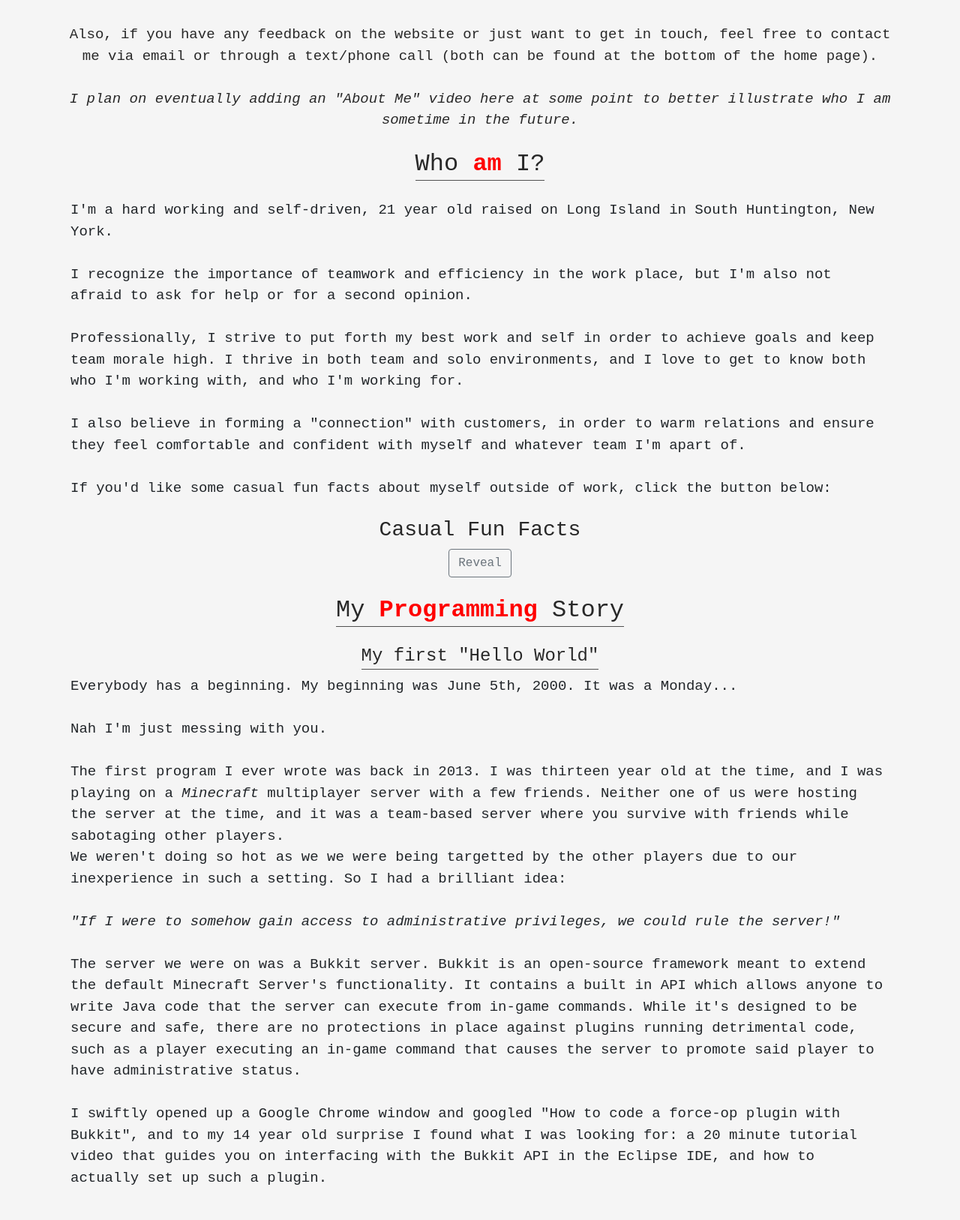
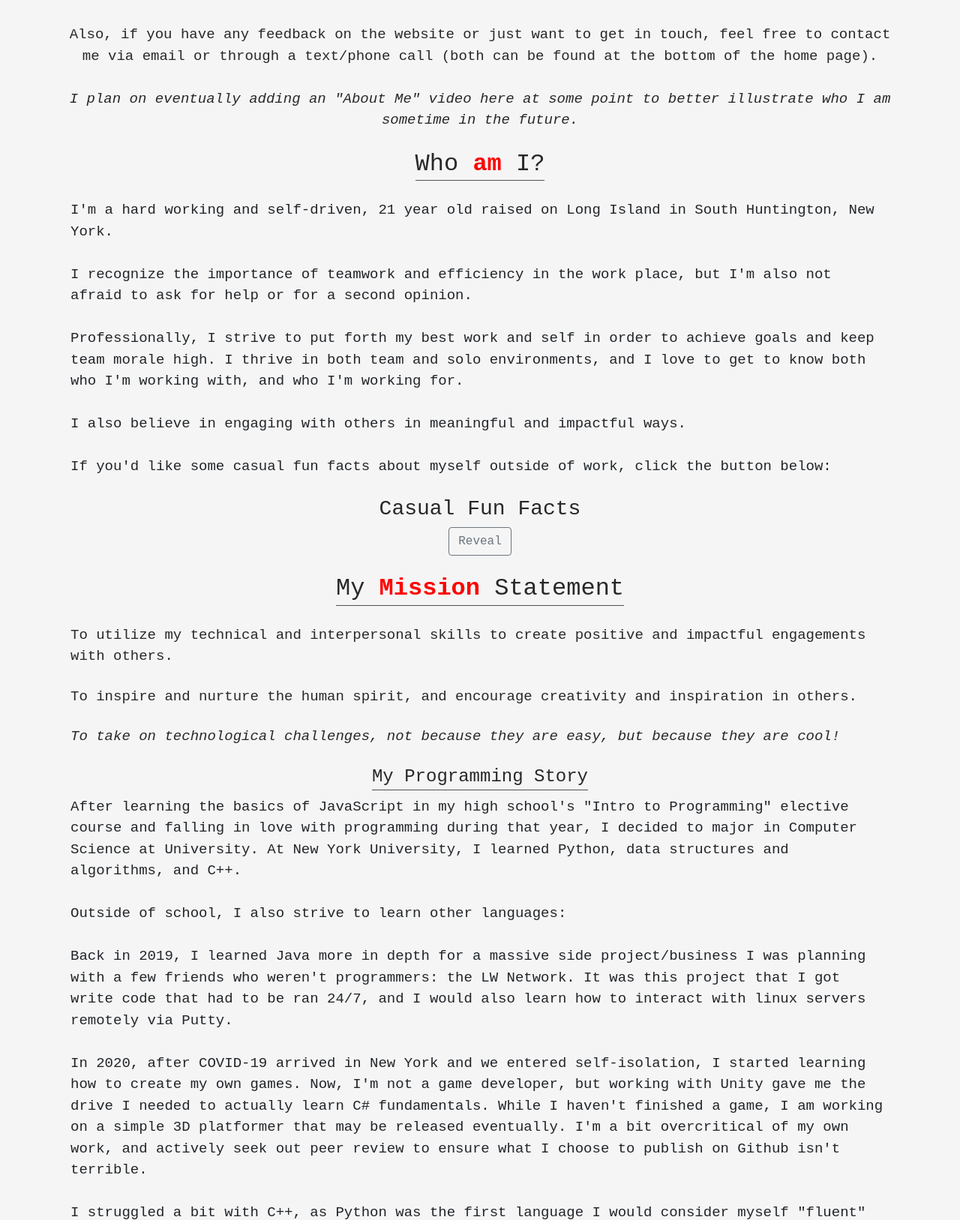
Before and after one commit to dbentler/personalwebsite, a Flask app: page /about in a window 1280 px wide. Shown: the part 323-1950 px from the top of the page at 75% size. Run offline with Flask 2, Linux system fonts and the light colour scheme; some libraries are stand-ins or nearby versions.

Commit message:
Update about.html

```diff
--- a/main.py
+++ b/main.py
@@ -17,7 +17,8 @@ def page_not_found(e):
 # This process is than repeated .
 @app.route("/about")
 def about():
-    return render_template("about.html")
+    content = renderMarkdown("markdown/about.md")
+    return render_template("about.html", text=content)
 
 @app.route("/projects")
 def projects():
--- /dev/null
+++ b/markdown/about.md
@@ -0,0 +1,5 @@
+To utilize my technical and interpersonal skills to create positive and impactful engagements with others.
+
+To inspire and nurture the human spirit, and encourage creativity and inspiration in others.
+
+*To take on technological challenges, not because they are easy, but because they are cool!*
--- a/static/css/template.css
+++ b/static/css/template.css
@@ -23,6 +23,7 @@
 .fixed{
     position: fixed;
 }
+
 .edgeToedge{
     padding: 0px;
     margin: 0px;
@@ -84,13 +85,6 @@ h2 {
 
 #more{
     display: none;
-}
-
-#myVideo {
-    width: 100%;
-    height: 600px;
-    object-fit: cover;
-    z-index: -100;
 }
 
 .markdown {
--- a/templates/about.html
+++ b/templates/about.html
@@ -17,7 +17,7 @@
         </div>
         <!--About Me Text-->
         <div class="container center-text spacer-25px">
-            <p style="font-size: 19px;;">
+            <p style="font-size: 19px;">
                 Hey there! As you already (hopefully) know, my name is Darren Bentler. I'm a 21 year old ex-barista, and aspiring software engineer from South Huntington, New York. <br><br>
 
                 This "About Me" page is going to be more casual than professional, as it's meant to focus on who I am as a person. <br>
@@ -34,7 +34,7 @@
                 <span class="span-underline">Who <strong style="color: red;">am</strong> I?</span>
             </h2>
             <div class="container spacer-25px">
-                <p style="font-size: 19px;;">
+                <p style="font-size: 19px;">
                 I'm a hard working and self-driven, 21 year old raised on Long Island in South Huntington, New York. <br><br>
 
                 I recognize the importance of teamwork and efficiency in the work place, but I'm also not afraid to ask for help
@@ -43,8 +43,7 @@
                 Professionally, I strive to put forth my best work and self in order to achieve goals and keep team morale high. I thrive
                 in both team and solo environments, and I love to get to know both who I'm working with, and who I'm working for. <br><br>
 
-                I also believe in forming a "connection" with customers, in order to warm relations and ensure they feel comfortable and confident with
-                myself and whatever team I'm apart of. <br><br>
+                I also believe in engaging with others in meaningful and impactful ways.<br><br>
 
                 If you'd like some casual fun facts about myself outside of work, click the button below:
                 </p>
@@ -53,7 +52,7 @@
                     <!--Transcript will eventually go here-->
                     <div class="container">
                         <span id="more" class="spanP">
-                            <ul style="font-size: 19px;;">
+                            <ul style="font-size: 19px;">
                                 <li>My favorite color is <strong style="color: red;">red</strong>.</li>
                                 <li>I used to be a Barista. My favorite coffee blend is currently Starbuck Reserve's "Whiskey Barrel Aged Cold Brew".</li>
                                 <li>Despite getting into it late, I'm a big fan of the MCU. From the MCU, my favorite character is Tony Stark/Iron Man.</li>
@@ -63,7 +62,7 @@
                                 <img src="{{ url_for('static', filename='img/rockclimbing.jpeg')}}" style="width: auto; max-width: 310px; height: auto; max-height: 545px; position: relative;">
                                 <p style="font-size: 14px;"><i>Wow, look at me go. Little do you know it's actually a V1!</i></p>
                             </div>
-                            <ul style="font-size: 19px;;">
+                            <ul style="font-size: 19px;">
                                 <li>Despite being a Tony Stark/Iron Man fan, my favorite MCU movie is "Guardians of the Galaxy".</li>
                                 <li>I wanted to be an astronomer when I was little since space fascinated me so much back then. It still fascinates me today.</li>
                                 <li>I'm plagued with the "finding a new song and listening to it on repeat until you get sick of it" disease, which sucks because I wanted to put my favorite song here.</li>
@@ -73,7 +72,7 @@
                                 <img src="{{ url_for('static', filename='img/lucy.jpeg')}}" style="width: auto; max-width: 512px; height: auto; max-height: 384px; position: relative;">
                                 <p><i>Obligatory picture of Lucy.</i></p>
                             </div>
-                            <ul style="font-size: 19px;;">
+                            <ul style="font-size: 19px;">
                                 <li>When it comes to nerd stuff (well, besides the MCU), I'm a huge fan of the Halo universe.</li>
                                 <li>The first program I ever wrote was basically a backdoor to a Minecraft server.</li>
                                 <li>Friends would review me as: "A more tame Michael Reeves", "Like a stupid Tony Stark", and "I don't want to say anything for you to put up on your stupid website, Darren".</li>
@@ -82,7 +81,7 @@
                                     been doing it like that for so long I'm in to deep.
                                 </li>
                             </ul>
-                            <p style="font-size: 19px;;">
+                            <p style="font-size: 19px;">
                             And that's the end of that! Now, let's dive into some actual interesting content here.
                             </p>
                         </span>
@@ -96,61 +95,22 @@
         <!--Story Time-->
         <div class="container spacer-25px">
             <h2 class="center-text spacer-25px unbold">
-                <span class="span-underline">My <strong style="color: red;">Programming</strong> Story</span>
+                <span class="span-underline">My <strong style="color: red;">Mission</strong> Statement</span>
             </h2>
-            <!--The Backdoor Story/"My First 'Hello World'"-->
-            <div class="container spacer-25px">
-                <h4 class="center-text spacer-25px unbold">
-                    <span class="span-underline">My first "Hello World"</span>
-                </h4>
-                <p style="font-size: 19px;;">
-                Everybody has a beginning. My beginning was June 5th, 2000. It was a Monday...<br><br>
-                Nah I'm just messing with you. <br><br>
-
-                The first program I ever wrote was back in 2013. I was thirteen year old at the time, and I was playing on a <i>Minecraft</i> multiplayer server with a few friends.
-                Neither one of us were hosting the server at the time, and it was a team-based server where you survive with friends while sabotaging other players.<br>
-                We weren't doing so hot as we we were being targetted by the other players due to our inexperience in such a setting. So I had a brilliant idea: <br><br>
-                <i>"If I were to somehow gain access to administrative privileges, we could rule the server!"</i> <br><br>
-
-                The server we were on was a Bukkit server. Bukkit is an open-source framework meant to extend the default Minecraft Server's functionality. It contains a built in API
-                which allows anyone to write Java code that the server can execute from in-game commands. While it's designed to be secure and safe, there are no protections in place
-                against plugins running detrimental code, such as a player executing an in-game command that causes the server to promote said player to have administrative status. <br><br>
-
-                I swiftly opened up a Google Chrome window and googled "How to code a force-op plugin with Bukkit", and to my 14 year old surprise I found what I was looking for:
-                a 20 minute tutorial video that guides you on interfacing with the Bukkit API in the Eclipse IDE, and how to actually set up such a plugin.<br><br>
-                </p>
-                <div class="center-text">
-                    <img src="https://www.gettingsmart.com/wp-content/uploads/2017/06/Program-Code-Feature-Image.jpg">
-                    <p><i>Despite this being JavaScript, the code I wrote pretty much looked like this.</i></p>
-                </div>
-                <p style="font-size: 19px;">
-                I remember spending at least an hour following that guide, not knowing what I was doing or what anything meant. But I was determined to create this plugin, and I had
-                all of the freetime in the world since it was a weekend. <br><br>
-
-                I eventually got the program to compile, and through some social engineering I managed to get the server owner to install the plugin. I ran the custom command I wrote
-                that would give myself administrative privileges, and to me shock and surprise it worked. <br><br>
-
-                Looking back at it, 8 years later as a 21 year old. <strong style="color: red;">What I did was obviously very wrong. </strong>Instead of writing "System.out.print("Hello World")", my first program was a
-                a backdoor that granted me administrative powers. Thankfully, the only malicious act I did was just spawn in rare items and built ourselves a base beyond the server's set world border so we couldn't get
-                raided. <br><br>
-
-                The reason I share the story, despite it's origins as a 14 year old's "lust for power", is because it opened my eyes to what you could do with programming. While I felt like a "Hacker Man"
-                at the time, it was my first experience with building and deploying a piece of software with a real-world purpose and use case. It also taught me that anyone can program - you didn't have to be a
-                college student or child prodigy to understand how to code. <br><br>
-
-                <i>Also as if it isn't obvious: I never coded another backdoor like that ever again.</i>
-                </p>
+            <!--Markdown container for future changes-->
+            <div class="container spacer-25px markdown">
+                {{ text|markdown }}
             </div>
             <!--Modern Day-->
             <div class="container spacer-25px">
                 <h4 class="center-text unbold spacer-25px">
-                    <span class="span-underline">Modern Day Self</span>
+                    <span class="span-underline">My Programming Story</span>
                 </h4>
-                <p style="font-size: 19px;;">
+                <p style="font-size: 19px;">
                     After learning the basics of JavaScript in my high school's "Intro to Programming" elective course and falling in love with programming during that year,
                     I decided to major in Computer Science at University. At New York University, I learned Python, data structures and algorithms, and C++. <br><br>
 
-                    Outside of school, I also strove to learn other languages: <br><br>
+                    Outside of school, I also strive to learn other languages: <br><br>
 
                     Back in 2019, I learned Java more in depth for a massive side project/business I was planning
                     with a few friends who weren't programmers: the LW Network. It was this project that I got write code that had to be ran 24/7, and I would also learn
@@ -161,13 +121,13 @@
                     I'm a bit overcritical of my own work, and actively seek out peer review to ensure what I choose to publish on Github isn't terrible. <br><br>
 
                     I struggled a bit with C++, as Python was the first language I would consider myself "fluent" in. That being said, I've come to fall in love with C++ after working on a few
-                    side projects that forced me to stop thinking in terms of C++98 (which is essentially the course work at NYU Tandon). I'd consider my first proper program in C++ to be my attempt
+                    side projects. I'd consider my first proper program in C++ to be my attempt
                     at recreating the "Petals Around the Rose" game on my GitHub, which I haven't had time to go back and edit as I'm working on a Blockchain implementation based off of Free Code Academy's
                     Python Blockchain (which I transliterated into C++ and got it to work!). I plan on eventually branching that out into a small cryptocurrency to use amongst friends as a form of
                     "Monopoly Play Money". Y'know, to make Poker Nights a bit more intense. <br><br>
 
                     And finally, in 2021, I decided to start building a website with Flask in order to better understand HTMl5 and the Flask framework. Now this site is effectively static, but it'll eventually have
-                    some dynamic content as a sort of puzzle game inspired by Cicada-3301's puzzles. Currently, it's main purpose is an online resumé, a place to showcase my work, and a medium for people to recommend me
+                    some dynamic content as a sort of puzzle game inspired by Cicada-3301's puzzles. Currently, it's main purpose is an online résumé, a place to showcase my work, and a medium for people to recommend me
                     with.<br><br>
 
                     It also serves as a way for old friends to find my up-to-date information in the event they wish to reconnect for whatever reason - don't be afraid to reach out!
--- a/templates/home.html
+++ b/templates/home.html
@@ -21,7 +21,7 @@
                     <image src="{{ url_for('static', filename='img/profile_pic.png') }}" class="center">
                 </div>
                 <div class="center-text spacer-25px">
-                    <p style="font-size: 19px;;">
+                    <p style="font-size: 19px;">
                         Welcome! My name is Darren Bentler. I'm a Computer Science undergrad at New York University's Tandon School of Engineering, and
                         I currently live in South Huntington, New York. <br> <br>
 
--- a/templates/qna.html
+++ b/templates/qna.html
@@ -10,7 +10,7 @@
     <div class="container-fluid spacer-60px">
         <div class="container">
             <h1 class="center-text spacer-25px unbold">
-                <span class="span-underline">Questions and <strong style="color: red;">Answers</span>
+                <span class="span-underline">Questions and <strong style="color: red;">Answers</strong></span>
             </h1>
         </div>
         <div class="container spacer-25px">
```
